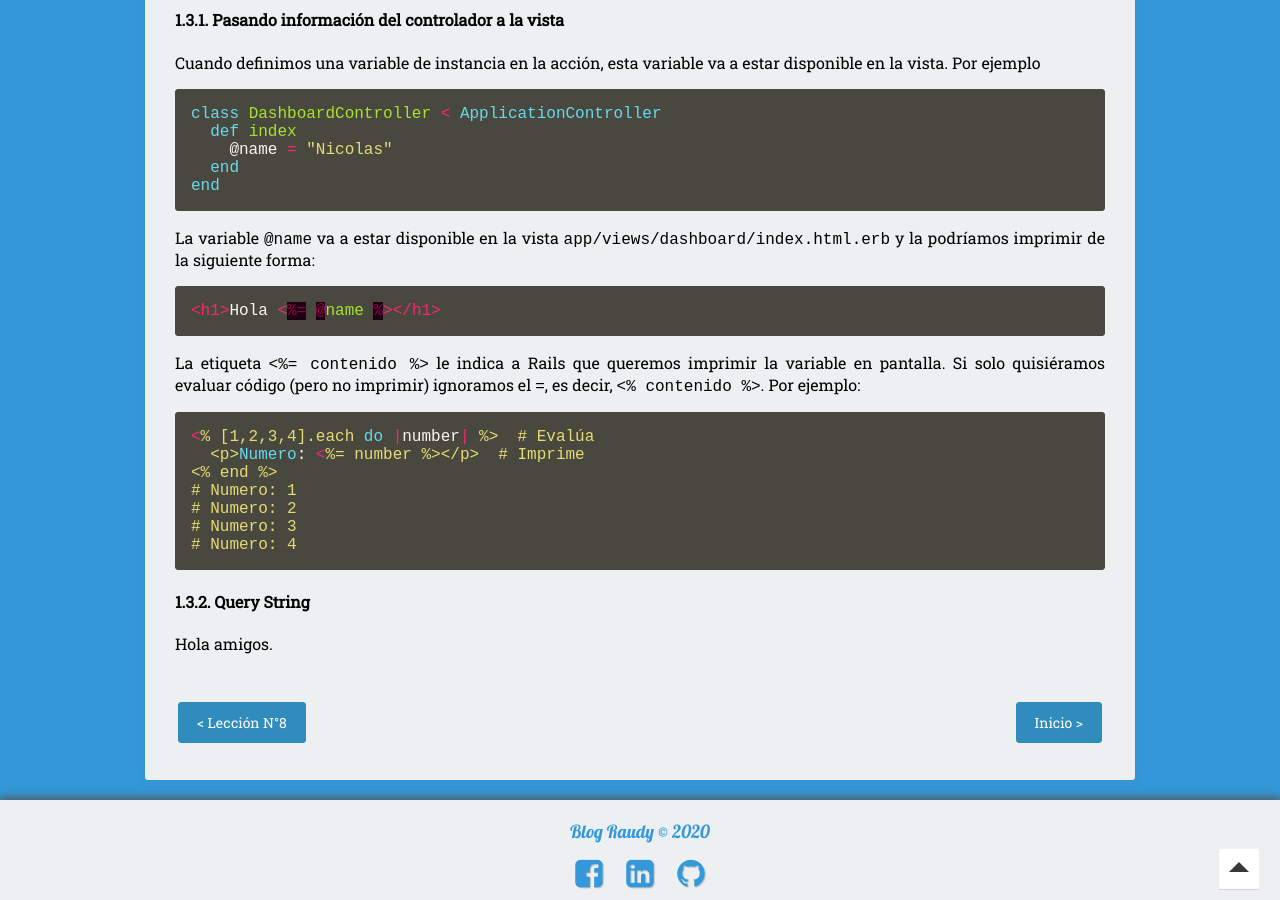
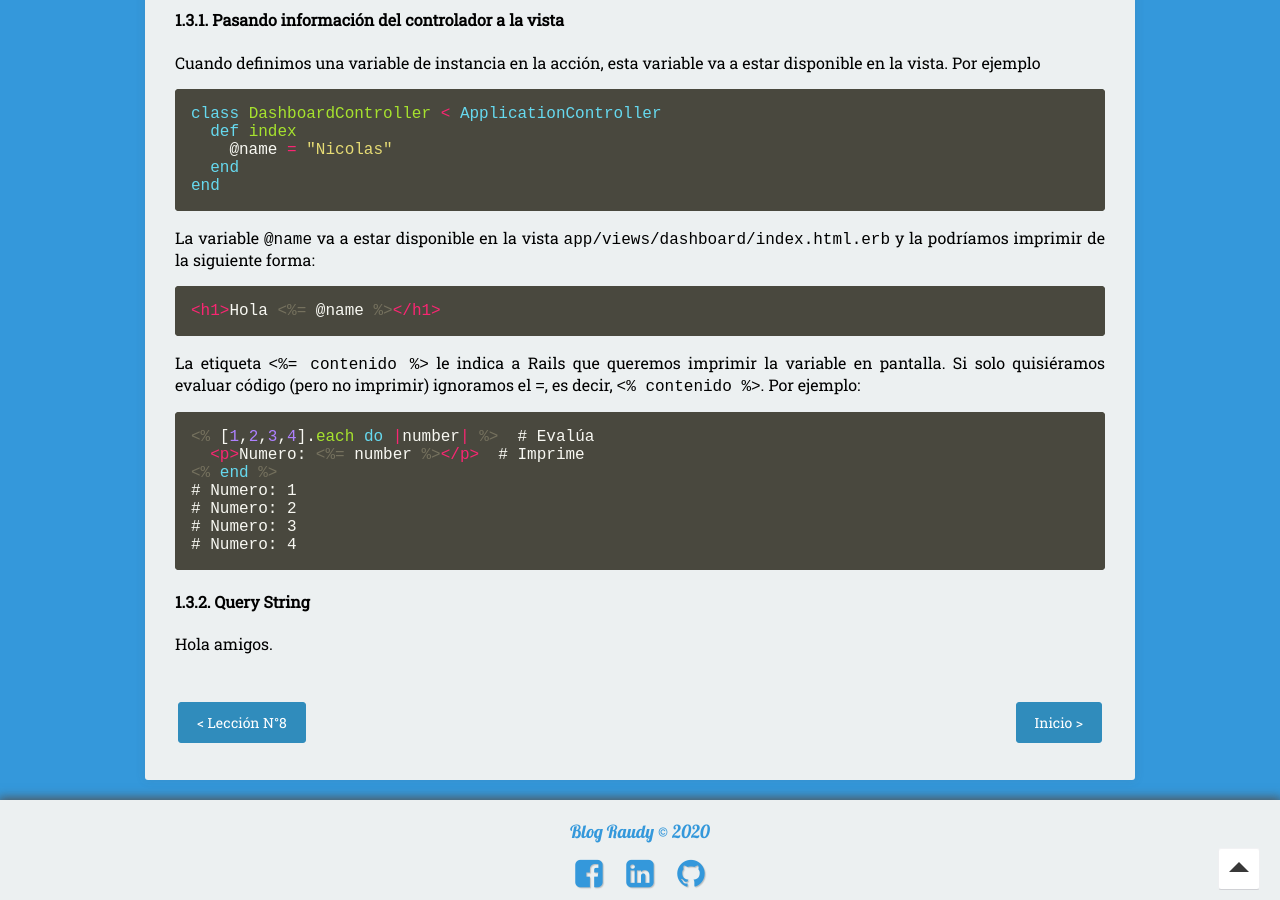
Before and after one commit to nisoto/Blog-anterior-2.0, a Jekyll site: the page built from _posts/2020-04-30-rails-ix-arquitectura.md, in a window 1280 px wide and 900 px high, scrolled down 1491 px. Built offline with Jekyll 4.4.1, drawn with Linux system fonts in a browser that asks for light colours; nearby versions of some CDN libraries.

Commit message:
Update 2020-04-30-rails-ix-arquitectura.md

````diff
--- a/_posts/2020-04-30-rails-ix-arquitectura.md
+++ b/_posts/2020-04-30-rails-ix-arquitectura.md
@@ -79,13 +79,13 @@ end
 
 La variable `@name` va a estar disponible en la vista `app/views/dashboard/index.html.erb` y la podríamos imprimir de la siguiente forma:
 
-``` html
+``` erb
 <h1>Hola <%= @name %></h1>
 ```
 
 La etiqueta `<%= contenido %>` le indica a Rails que queremos imprimir la variable en pantalla. Si solo quisiéramos evaluar código (pero no imprimir) ignoramos el `=`, es decir, `<% contenido %>`. Por ejemplo:
 
-``` rb
+``` erb
 <% [1,2,3,4].each do |number| %>  # Evalúa
   <p>Numero: <%= number %></p>  # Imprime
 <% end %>
````
